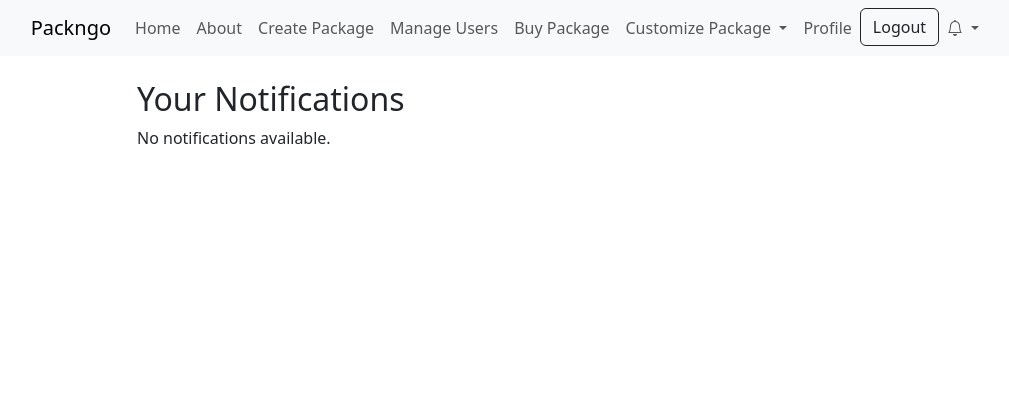
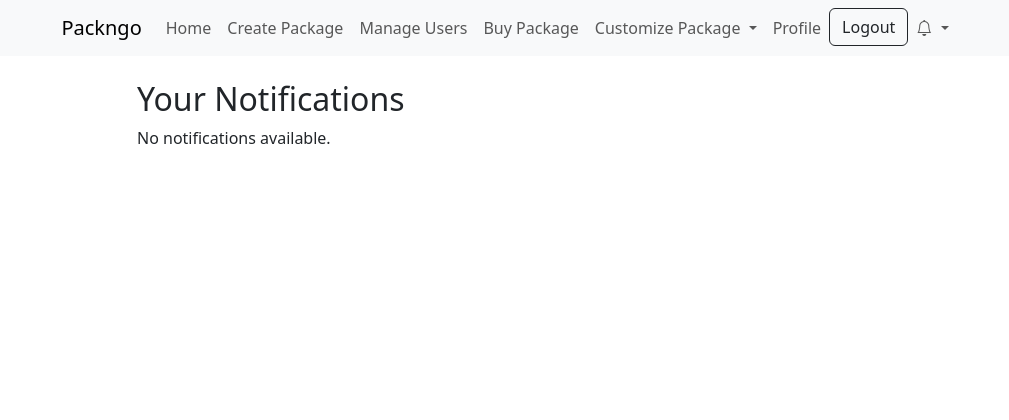
Before and after one commit to saminnimas/packngo, a Django app: page /notifications/ in a window 1280 px wide. Shown: the top 420 px of the page, without its empty margins (131-1140 px from the left). Run offline with Django 5.2, Linux system fonts and the light colour scheme; the visitor is signed in with stand-in values (Sample User, id 1); data that the repository does not hold is empty.

Commit message:
D: Cleaning up

```diff
--- a/users/templates/users/base.html
+++ b/users/templates/users/base.html
@@ -21,7 +21,6 @@
                 <a class="navbar-brand" href="{% url 'home' %}">Packngo</a>
                 <div class="navbar-nav mr-auto">
                   <a class="nav-item nav-link" href="{% url 'home' %}">Home</a>
-                  <a class="nav-item nav-link" href="#">About</a>
                 </div>
                 <!-- Navbar Right Side -->
                 <div class="navbar-nav ms-auto">
```
Also changed, not shown: packngo/settings.py (+1 -11 lines).
